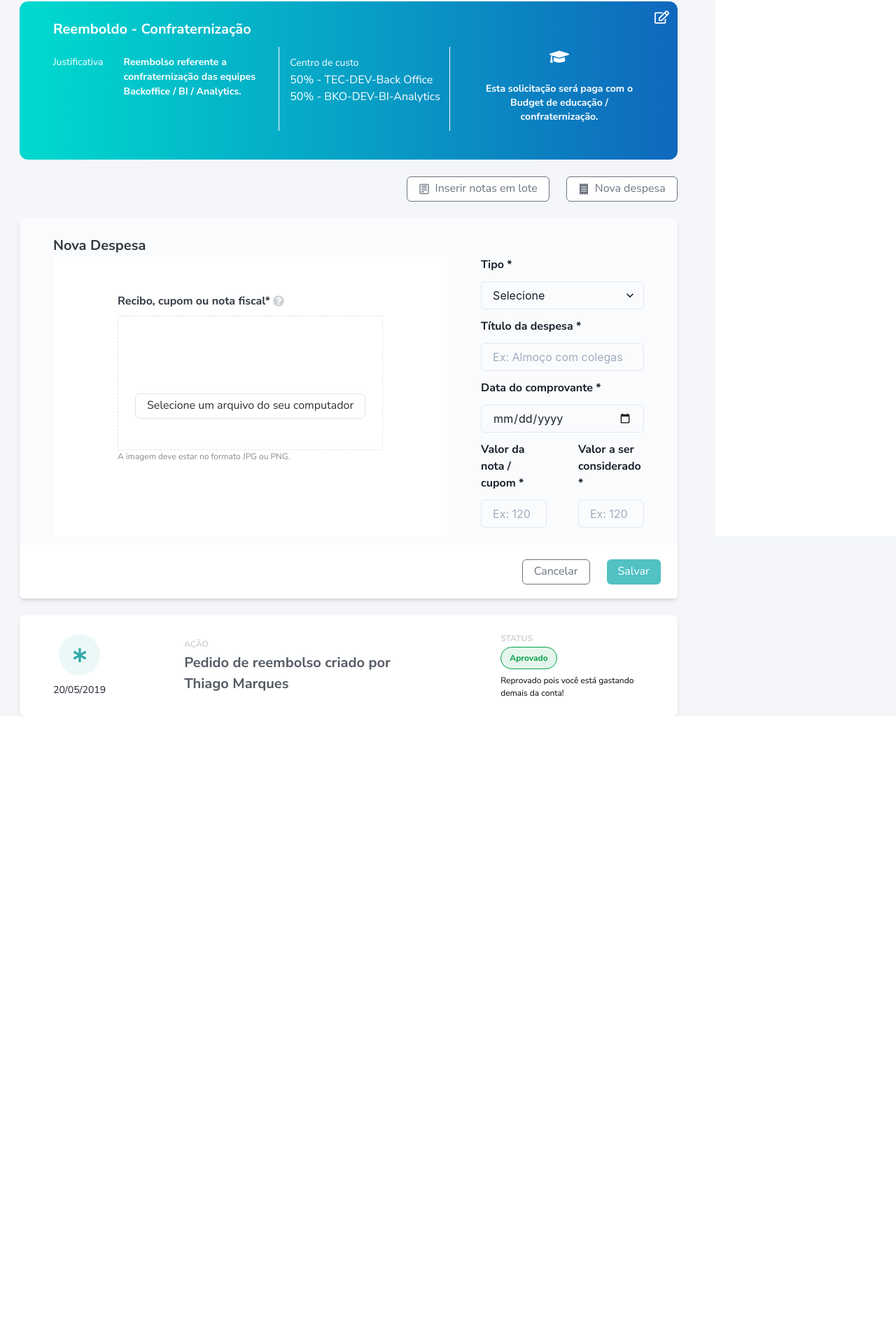
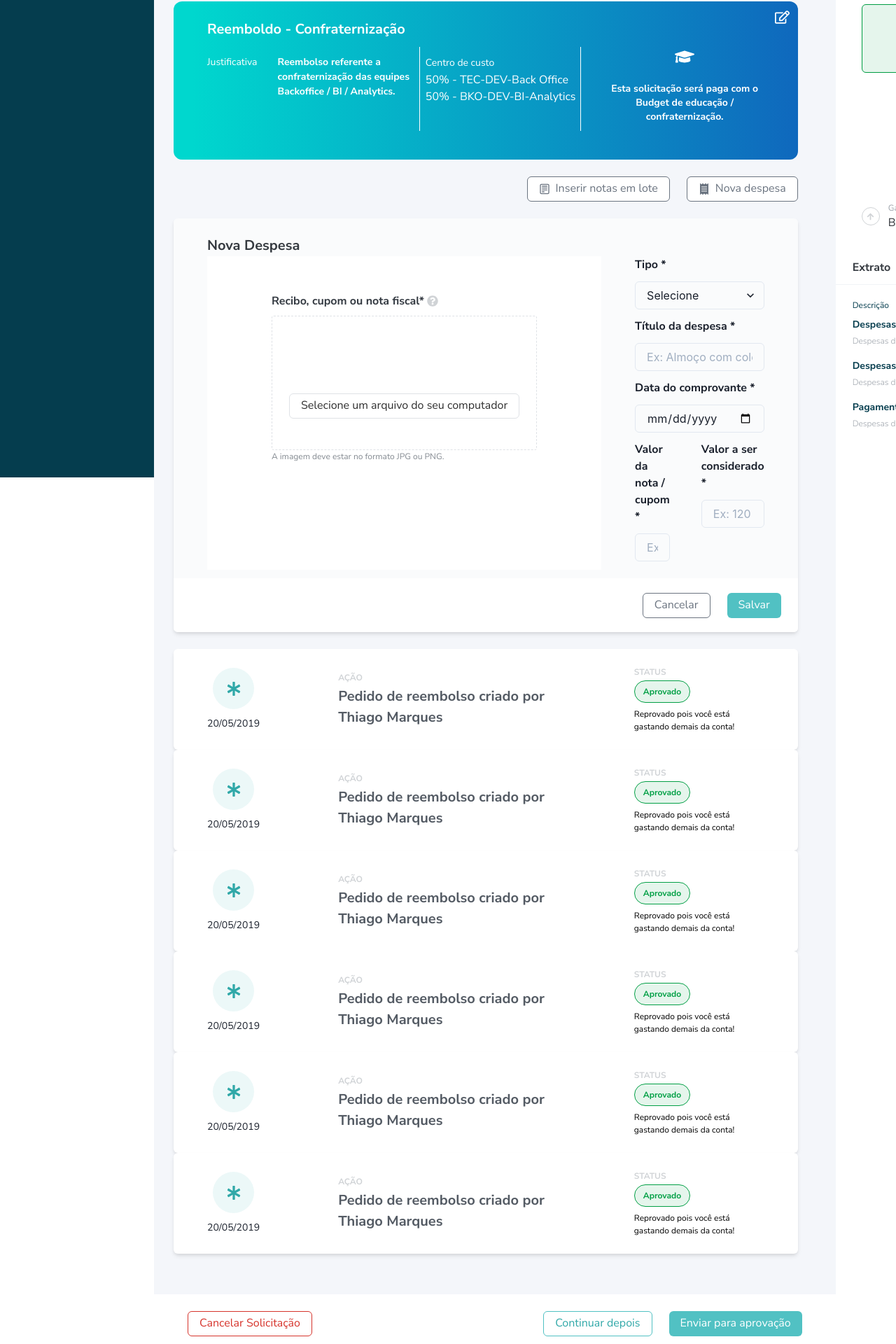
Before and after one commit to guilhermedecastroleite/refunds-dashboard, a React (Create React App) app: page / in a window 1280 px wide. Shown: the part 118-2038 px from the top of the page at 70% size. Before the commit the page ends 1141 px from the top, so only its background shows below. Built offline with nearby package versions, Linux system fonts and the light colour scheme.

Commit message:
Adds timeline and sidebar

```diff
--- a/src/components/Chips/index.jsx
+++ b/src/components/Chips/index.jsx
@@ -13,7 +13,7 @@ const Chip = ({
 }) => (
   <Flex
     p='6px 12px'
-    maxW='fit-content'
+    w='fit-content'
     color={color}
     border={`1px solid ${color}`}
     bg={hex2rgba(color, 0.10)}
--- a/src/components/Layout/BasePage.jsx
+++ b/src/components/Layout/BasePage.jsx
@@ -5,10 +5,12 @@ import theme from '../../theme/theme';
 
 const BasePage = ({ children }) => (
   <Box overflow='auto' minHeight='100vh'>
-    <Box w='100%' h='48px' bg={theme.colors.blue4} />
+    <Box w='100%' h='48px' zIndex={9999} bg={theme.colors.blue4} position='fixed' top={0} />
     <Flex>
-      <Box w='220px' h='100vh' bg={theme.colors.blue4} />
-      {children}
+      <Box w='220px' h='100vh' zIndex={9999} bg={theme.colors.blue4} position='fixed' left={0} />
+      <Box mt='48px' ml='220px'>
+        {children}
+      </Box>
     </Flex>
   </Box>
 );
--- /dev/null
+++ b/src/containers/ActionBar/index.jsx
@@ -0,0 +1,36 @@
+import PropTypes from 'prop-types';
+import { Button, Flex } from '@chakra-ui/react';
+
+import theme from '../../theme/theme';
+
+const ActionBar = () => (
+  <Flex
+    mt='58px'
+    ml='-28px'
+    mr='-54px'
+    p='24px 48px'
+    alignItems='center'
+    justifyContent='space-between'
+    bg={theme.colors.white}
+  >
+    <Button
+      variant='outline'
+      borderColor={theme.colors.red2}
+      color={theme.colors.red2}
+    >
+      Cancelar Solicitação
+    </Button>
+    <Flex alignItems='center' justifyContent='center'>
+      <Button
+        variant='outline'
+        borderColor={theme.colors.green4}
+        color={theme.colors.green9}
+      >
+        Continuar depois
+      </Button>
+      <Button ml='24px'>Enviar para aprovação</Button>
+    </Flex>
+  </Flex>
+);
+
+export default ActionBar;
--- /dev/null
+++ b/src/containers/SideBar/EarningsAndExpenses.jsx
@@ -0,0 +1,46 @@
+import PropTypes from 'prop-types';
+import {
+  Box, Flex, Icon, Text,
+} from '@chakra-ui/react';
+
+import theme from '../../theme/theme';
+
+const EarningsAndExpenses = ({
+  text, value, icon, ...props
+}) => (
+  <Flex alignItems='center' {...props}>
+    <Flex
+      w='26px'
+      h='26px'
+      alignItems='center'
+      justifyContent='center'
+      borderRadius='50%'
+      border={`1px solid ${theme.colors.gray2}`}
+      color={theme.colors.gray2}
+    >
+      <Icon as={icon} fontSize='11px' />
+    </Flex>
+    <Box ml='12px'>
+      <Text {...theme.typography.xs} color={theme.colors.gray3}>
+        {text}
+      </Text>
+      <Text {...theme.typography.md} color={theme.colors.gray7}>
+        {value}
+      </Text>
+    </Box>
+  </Flex>
+);
+
+EarningsAndExpenses.propTypes = {
+  text: PropTypes.string,
+  value: PropTypes.string,
+  icon: PropTypes.func,
+};
+
+EarningsAndExpenses.defaultProps = {
+  text: '',
+  value: '',
+  icon: null,
+};
+
+export default EarningsAndExpenses;
--- /dev/null
+++ b/src/containers/SideBar/Statement.jsx
@@ -0,0 +1,67 @@
+import PropTypes from 'prop-types';
+import {
+  Box, Divider, Grid, GridItem, Text,
+} from '@chakra-ui/react';
+
+import theme from '../../theme/theme';
+
+const ListItem = ({
+  type, title, value, ...props
+}) => (
+  <Grid templateColumns='repeat(3, 1fr)' gap='24px' {...props}>
+    <GridItem colSpan={2}>
+      <Text {...theme.typography.smBold} color={theme.colors.blue4}>
+        {type}
+      </Text>
+      <Text {...theme.typography.xs} mt='4px' fontWeight={300} color={theme.colors.gray3}>
+        {title}
+      </Text>
+    </GridItem>
+    <GridItem colSpan={1}>
+      <Text {...theme.typography.smBold} color={theme.colors.blue4}>
+        {value}
+      </Text>
+    </GridItem>
+  </Grid>
+);
+
+ListItem.propTypes = {
+  type: PropTypes.string,
+  title: PropTypes.string,
+  value: PropTypes.string,
+};
+
+ListItem.defaultProps = {
+  type: '',
+  title: '',
+  value: '',
+};
+
+const Statement = ({ ...props }) => (
+  <Box {...props}>
+    <Text {...theme.typography.mdBold} ml='24px' color={theme.colors.gray9}>
+      Extrato
+    </Text>
+
+    <Divider orientation='horizontal' mt='11px' w='100%' h='1px' borderColor={theme.colors.gray1} opacity={1} />
+
+    <Box mt='20px' px='24px'>
+      <Grid templateColumns='repeat(3, 1fr)' gap='24px'>
+        <GridItem colSpan={2}>
+          <Text {...theme.typography.xs} color={theme.colors.blue4}>Descrição</Text>
+        </GridItem>
+        <GridItem colSpan={1}>
+          <Text {...theme.typography.xs} color={theme.colors.blue4}>Valor</Text>
+        </GridItem>
+      </Grid>
+
+      <Box mt='8px'>
+        <ListItem type='Despesas declaradas' title='Despesas declaradas pelo trooper' value='BRL 1.147,13' />
+        <ListItem mt='16px' type='Despesas aprovadas' title='Despesas declaradas pelo trooper' value='BRL 1.147,13' />
+        <ListItem mt='16px' type='Pagamento realizado' title='Despesas declaradas pelo trooper' value='BRL 1.147,13' />
+      </Box>
+    </Box>
+  </Box>
+);
+
+export default Statement;
--- /dev/null
+++ b/src/containers/SideBar/index.jsx
@@ -0,0 +1,69 @@
+import PropTypes from 'prop-types';
+import {
+  Box, Divider, Flex, Text,
+} from '@chakra-ui/react';
+import { FaArrowDown, FaArrowUp } from 'react-icons/fa';
+import Chip from '../../components/Chips';
+
+import theme from '../../theme/theme';
+
+import EarningsAndExpenses from './EarningsAndExpenses';
+import Statement from './Statement';
+
+const statuses = (appTheme) => ({
+  finished: {
+    label: 'Concluído',
+    color: appTheme.colors.green6,
+  },
+});
+
+const SideBar = () => {
+  const statusData = 'finished';
+  const refundValue = 'BRL 1.147,13';
+
+  const status = statuses(theme)[statusData];
+
+  return (
+    <Box
+      ml='54px'
+      pt='40px'
+      minW='393px'
+      minH='100vh'
+      bg={theme.colors.white}
+    >
+      <Flex px='37px' flexDirection='column' alignItems='center'>
+        {/** Status Chip */}
+        <Chip color={status.color} w='100%' borderRadius='6px'>
+          <Box py='12px' w='100%' textAlign='center'>
+            <Text {...theme.typography.md}>Status</Text>
+            <Text {...theme.typography.xlBold}>{status.label}</Text>
+          </Box>
+        </Chip>
+
+        {/** Refund Value */}
+        <Box w='100%' textAlign='center'>
+          <Text {...theme.typography.sm} mt='32px' color={theme.colors.gray4}>
+            {'Valor a receber'.toUpperCase()}
+          </Text>
+          <Text {...theme.typography.xlBold} mt='12px' color={theme.colors.blue4}>
+            {refundValue}
+          </Text>
+        </Box>
+
+        <Divider orientation='horizontal' mt='24px' w='200px' h='1px' borderColor={theme.colors.gray1} opacity={1} />
+
+        {/** Earnings and Expenses */}
+        <Flex mt='57px' w='319px' alignItems='center' justifyContent='space-between'>
+          <EarningsAndExpenses text='Gastou' value='BRL 1.147,13' icon={FaArrowUp} />
+          <Divider orientation='vertical' w='1px' h='37px' borderColor={theme.colors.gray1} opacity={1} />
+          <EarningsAndExpenses text='Recebeu' value='BRL 00,00' icon={FaArrowDown} />
+        </Flex>
+      </Flex>
+
+      {/** Statement */}
+      <Statement mt='40px' />
+    </Box>
+  );
+};
+
+export default SideBar;
--- a/src/containers/Timeline/Timeline.jsx
+++ b/src/containers/Timeline/Timeline.jsx
@@ -5,6 +5,12 @@ import TimelineCard from '../../components/Cards/TimelineCard';
 const Timeline = ({ boxProps }) => (
   <Box {...boxProps}>
     <TimelineCard />
+    <TimelineCard />
+    <TimelineCard />
+    <TimelineCard />
+    <TimelineCard />
+    <TimelineCard />
+
   </Box>
 );
 
--- a/src/pages/Dashboard.jsx
+++ b/src/pages/Dashboard.jsx
@@ -4,6 +4,8 @@ import Breadcrumbs from '../components/Breadcrumbs';
 import Header from '../components/Header';
 import AddExpense from '../containers/Expenses/AddExpense';
 import Timeline from '../containers/Timeline/Timeline';
+import ActionBar from '../containers/ActionBar';
+import SideBar from '../containers/SideBar';
 
 import theme from '../theme/theme';
 
@@ -11,15 +13,21 @@ const Dashboard = () => {
   const remove = false;
 
   return (
-    <Box pl='28px' pt='12px' w='100%' bg={theme.colors.offWhite2}>
+    <Box
+      pl='28px'
+      pt='12px'
+      w='100%'
+      bg={theme.colors.offWhite2}
+    >
       <Breadcrumbs />
       <Flex>
         <Box>
           <Header />
           <AddExpense boxProps={{ mt: '24px' }} />
           <Timeline boxProps={{ mt: '24px' }} />
+          <ActionBar />
         </Box>
-        <Box w='393px' h='100vh' ml='54px' bg={theme.colors.white} />
+        <SideBar />
       </Flex>
     </Box>
   );
--- a/src/theme/typography.js
+++ b/src/theme/typography.js
@@ -44,6 +44,17 @@ const lgBold = {
   fontWeight: 'bold',
 };
 
+const xl = {
+  fontFamily: defaultFont,
+  fontSize: 24,
+  lineHeight: 1.5,
+};
+
+const xlBold = {
+  ...xl,
+  fontWeight: 'bold',
+};
+
 const typography = {
   xs,
   xsBold,
@@ -53,6 +64,8 @@ const typography = {
   mdBold,
   lg,
   lgBold,
+  xl,
+  xlBold,
 };
 
 export default typography;
```
Also changed, not shown: 1 other file (tests, documents, lock files or other folders).
